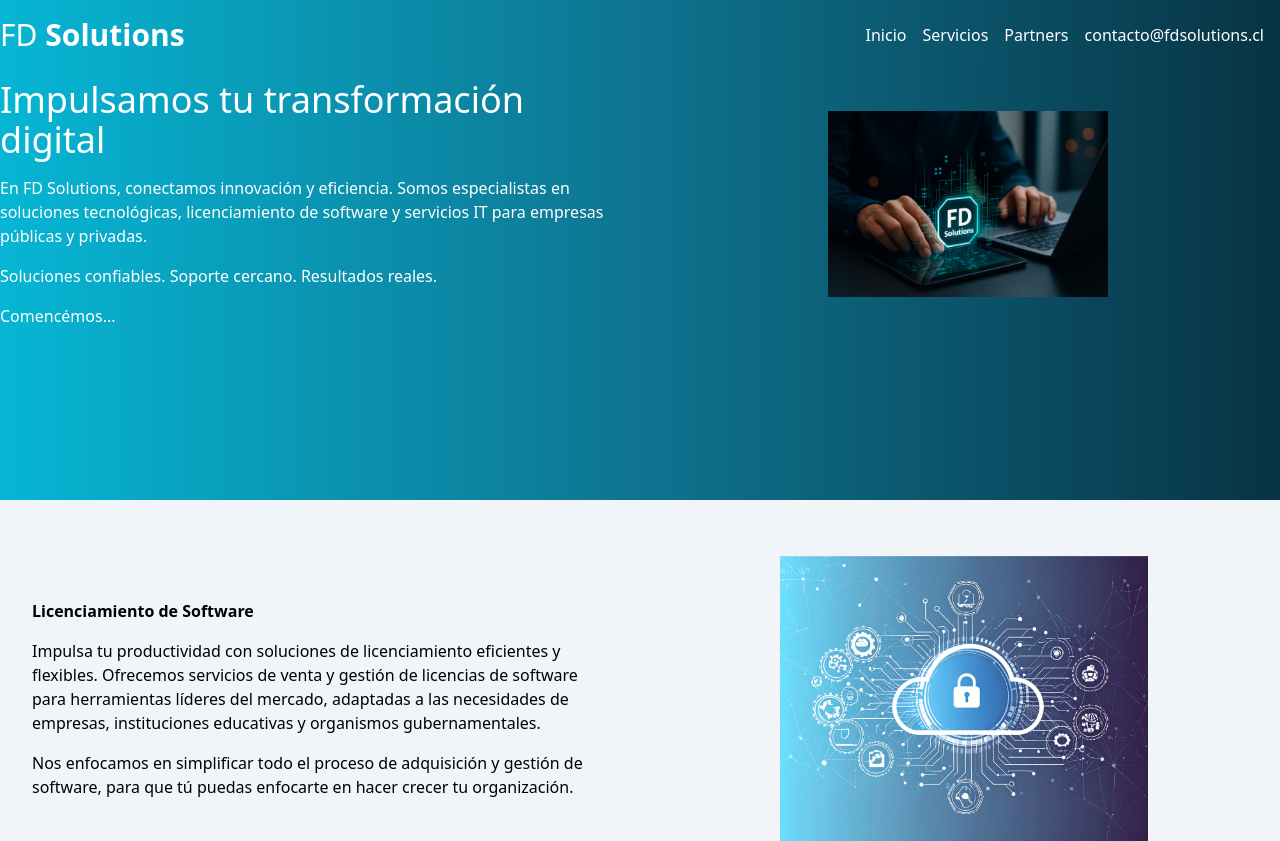
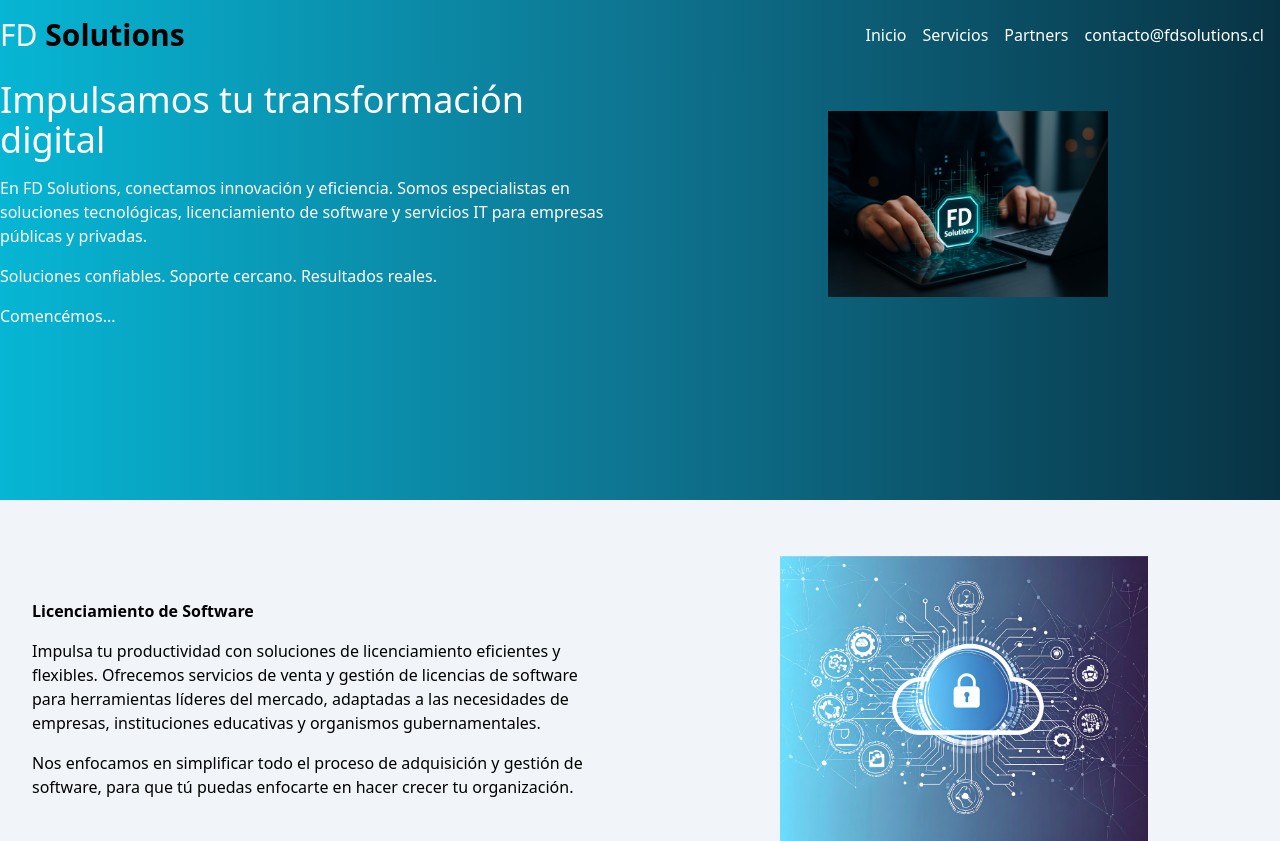
Before and after one commit to cf3l1p3/fd-solutions-web, a React (Vite) app: page / in a window 1280 px wide. Shown: the top 841 px of the page. Built offline with nearby package versions, Linux system fonts and the light colour scheme.

Commit message:
Black-primary

```diff
--- a/src/index.css
+++ b/src/index.css
@@ -1,8 +1,8 @@
 @import "tailwindcss";
 
-/* @theme{
+@theme{
   --color-primary: #000;
-} */
+}
 
 
 @layer utilities {
```
